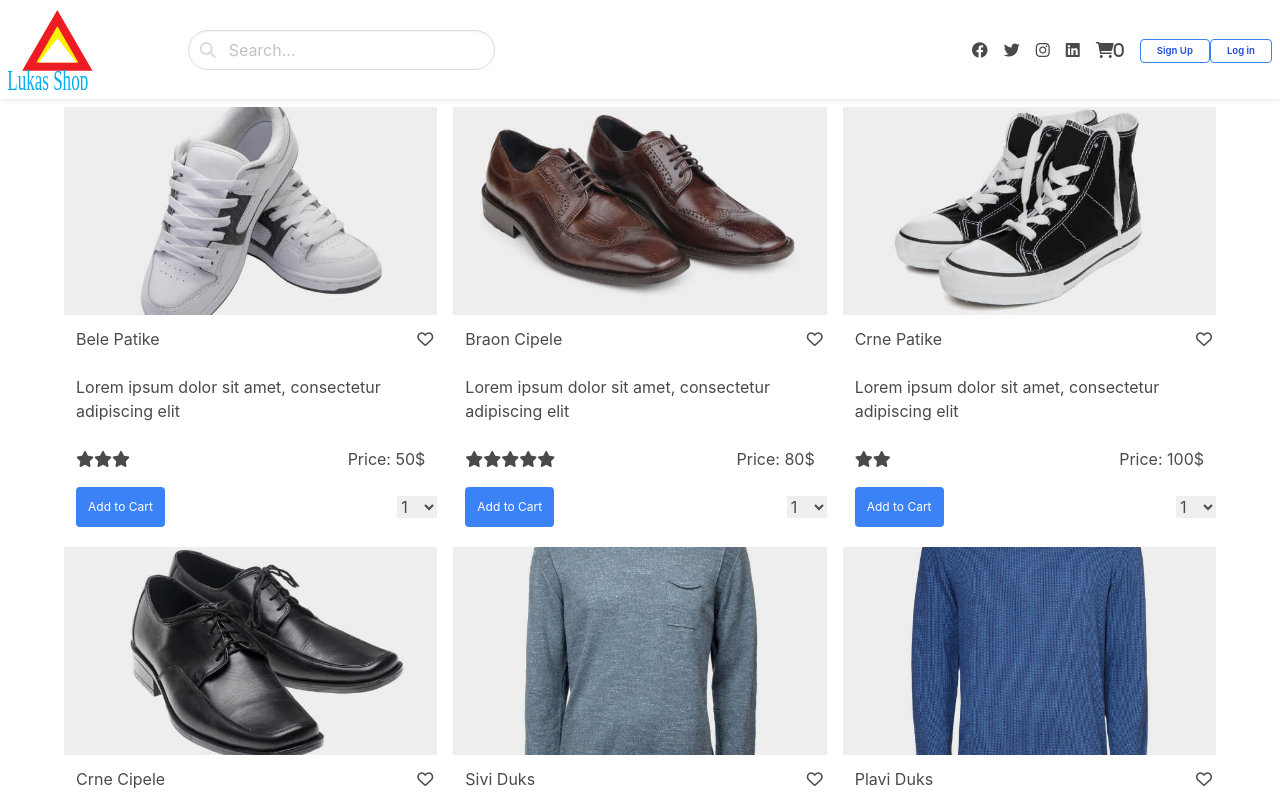
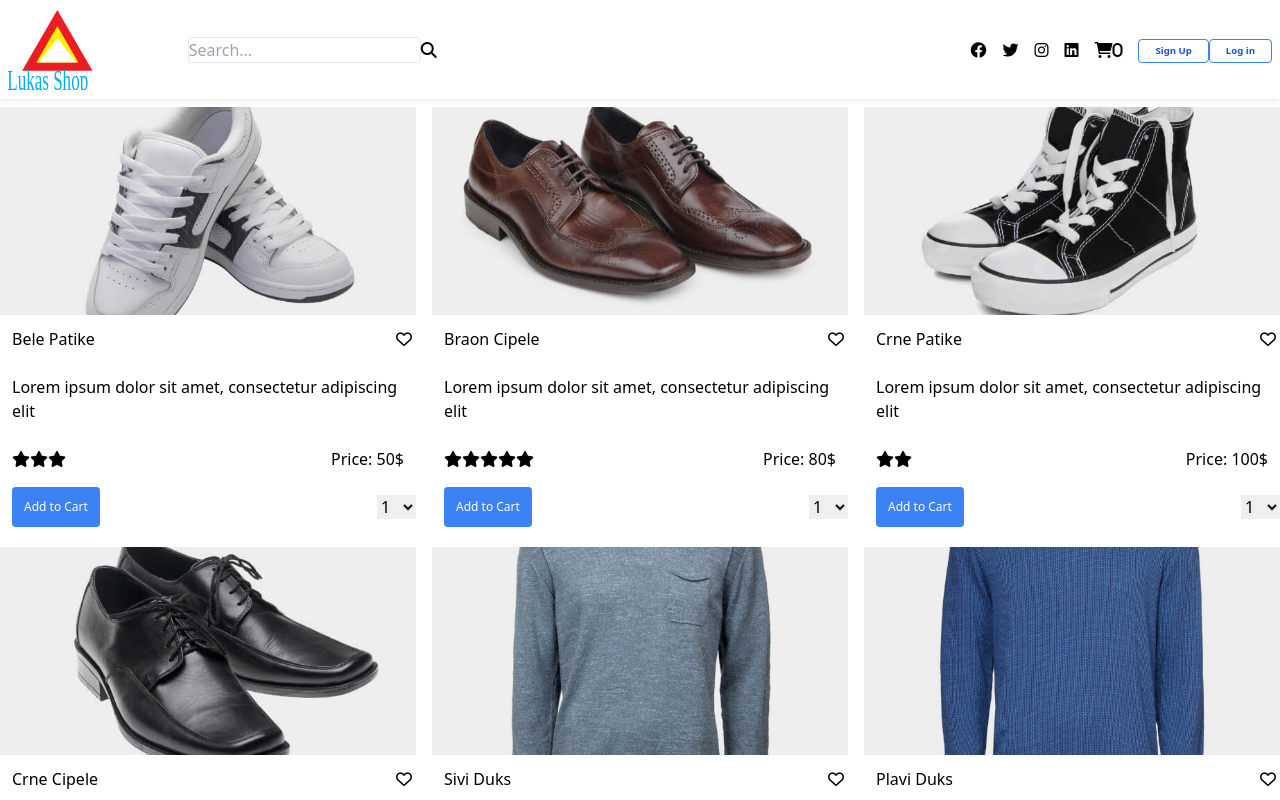
Before and after one commit to lukakazic01/Online-Shopping, a Nuxt app: page / in a window 1280 px wide. Shown: the top 800 px of the page. Built offline with nearby package versions, Linux system fonts and the light colour scheme.

Commit message:
Deleted bulma

```diff
--- a/components/SearchBar.vue
+++ b/components/SearchBar.vue
@@ -1,10 +1,10 @@
 <template>
-  <div class="search-bar control has-icons-left hidden sm:block">
+  <div class="hidden sm:block">
       <input
        v-model="search"
        type="text"
        placeholder="Search..."
-       class="input is-rounded"
+       class="border-2 border-gray-200 border rounded focus:shadow-outline"
        @keyup="searched()"
        >
       <span class="icon is-small is-left">
--- a/components/ShoppingCartModal.vue
+++ b/components/ShoppingCartModal.vue
@@ -1,7 +1,7 @@
 <template>
   <div v-if="openModal()" class="modal-wrapper">
-    <div class="modall">
-        <div class="modall-header p-3">
+    <div class="modal">
+        <div class="modal-header p-3">
             <p class="modal-p">Checkout</p>
             <i class="fa-solid fa-circle-xmark cursor-pointer" @click="closeCartModal()"></i>
         </div>
@@ -32,7 +32,6 @@
 <script>
 export default {
   name:'ShoppingCartModal',
-  layout: 'ShoppingCartModal',
   data() {
       return {
         label: '',
@@ -89,13 +88,13 @@ export default {
     height: 100vh;
     background-color: rgba(0, 0, 0, 0.3);
 }
-.modall{
+.modal{
     display: flex;
     flex-direction: column;
     background-color: whitesmoke;
     width: 60vw
 }
-.modall-header{
+.modal-header{
     display: flex;
     flex-direction: row;
     align-items: center;
--- a/nuxt.config.js
+++ b/nuxt.config.js
@@ -18,7 +18,7 @@ export default {
     }],
   },
   // Global CSS: https://go.nuxtjs.dev/config-css
-  css: ["bulma"],
+  css: [],
 
   // Plugins to run before rendering page: https://go.nuxtjs.dev/config-plugins
   plugins: [],
--- a/package.json
+++ b/package.json
@@ -13,7 +13,6 @@
     "lintfix": "prettier --write --list-different . && npm run lint:js -- --fix"
   },
   "dependencies": {
-    "bulma": "^0.9.3",
     "core-js": "^3.19.3",
     "nuxt": "^2.15.8",
     "sass": "^1.51.0",
```
Also changed, not shown: 1 other file (tests, documents, lock files or other folders).
